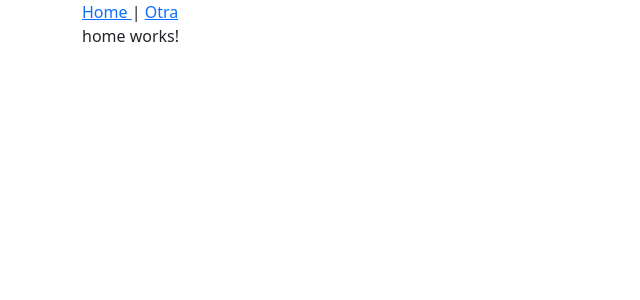
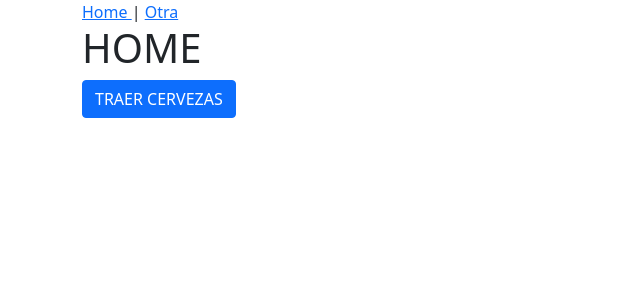
Before and after one commit to anguleando/rxjs, an Angular app: page /home in a window 1280 px wide. Shown: the top 300 px of the page, without its empty margins (0-640 px from the left). Built offline with nearby package versions, Linux system fonts and the light colour scheme.

Commit message:
Add service for Cervezas-API

```diff
--- a/src/app/components/home/home.component.html
+++ b/src/app/components/home/home.component.html
@@ -1 +1,3 @@
-<p>home works!</p>
+<h1>HOME</h1>
+
+<button type="button" class="btn btn-primary" (click)="onGetCervezas()">TRAER CERVEZAS</button>
--- a/src/app/components/home/home.component.ts
+++ b/src/app/components/home/home.component.ts
@@ -1,4 +1,5 @@
 import { Component, OnInit } from '@angular/core';
+import { VehicleService } from 'src/app/services/api-cervezas.service';
 
 @Component({
   selector: 'app-home',
@@ -7,9 +8,22 @@ import { Component, OnInit } from '@angular/core';
 })
 export class HomeComponent implements OnInit {
 
-  constructor() { }
+  constructor(
+    private vehicleService: VehicleService,
+  ) { }
 
   ngOnInit(): void {
   }
 
+  onGetCervezas() {
+
+    console.log('entro en onGetCervezas');
+
+    this.vehicleService.getCervezas()
+    .subscribe(
+      res => console.log(res)
+    );
+
+  }
+
 }
--- /dev/null
+++ b/src/app/services/api-cervezas.service.ts
@@ -0,0 +1,18 @@
+import { Injectable } from '@angular/core';
+import { Observable } from 'rxjs';
+import { HttpClient } from '@angular/common/http';
+
+import { environment } from 'src/environments/environment';
+
+@Injectable({
+  providedIn: 'root',
+})
+export class VehicleService {
+  private apiUrlCervezas = environment.apiUrlCervezas;
+
+  constructor(private http: HttpClient) {}
+
+  getCervezas(): Observable<any> {
+    return this.http.get<any>(`${this.apiUrlCervezas}/beers`);
+  }
+}
--- a/src/environments/environment.ts
+++ b/src/environments/environment.ts
@@ -3,7 +3,10 @@
 // The list of file replacements can be found in `angular.json`.
 
 export const environment = {
-  production: false
+  production: false,
+  serverUrl: 'http://localhost:8080/',
+  apiUrlCervezas: 'https://api.punkapi.com/v2',
+
 };
 
 /*
```
